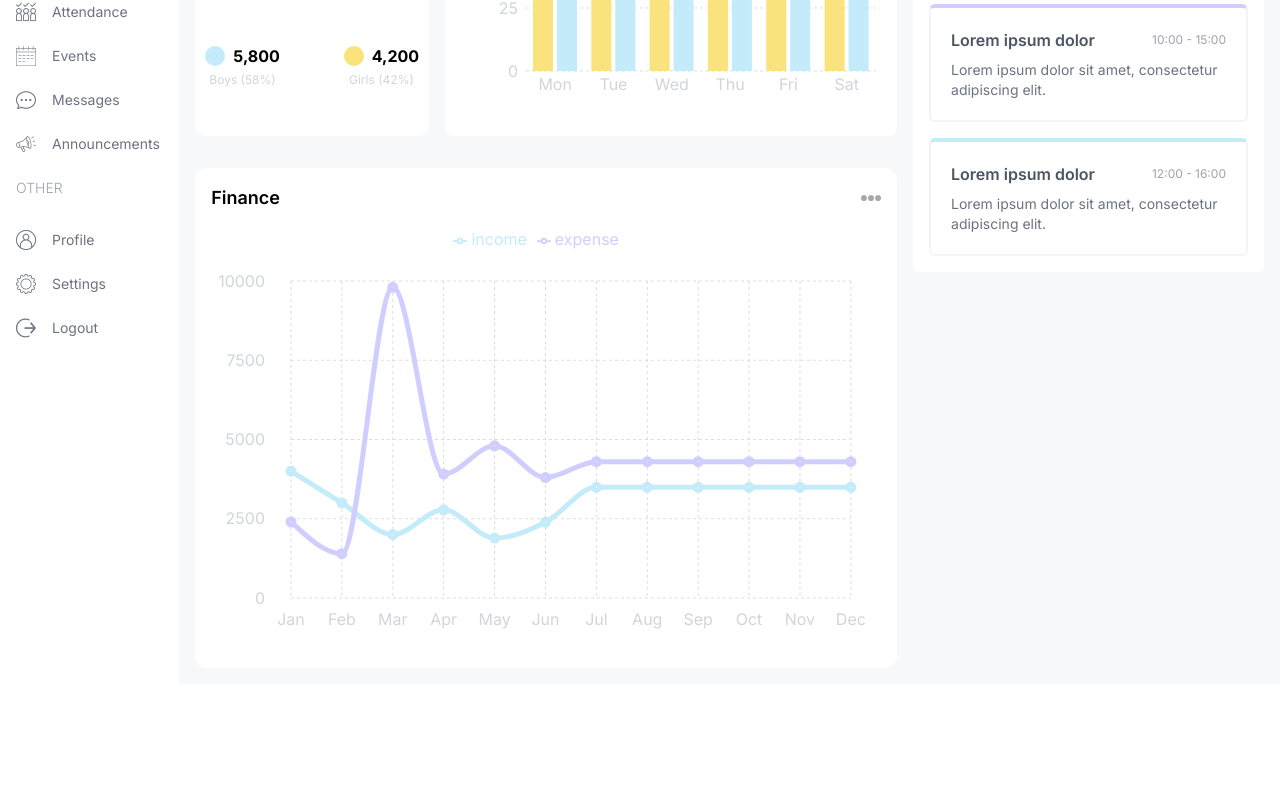
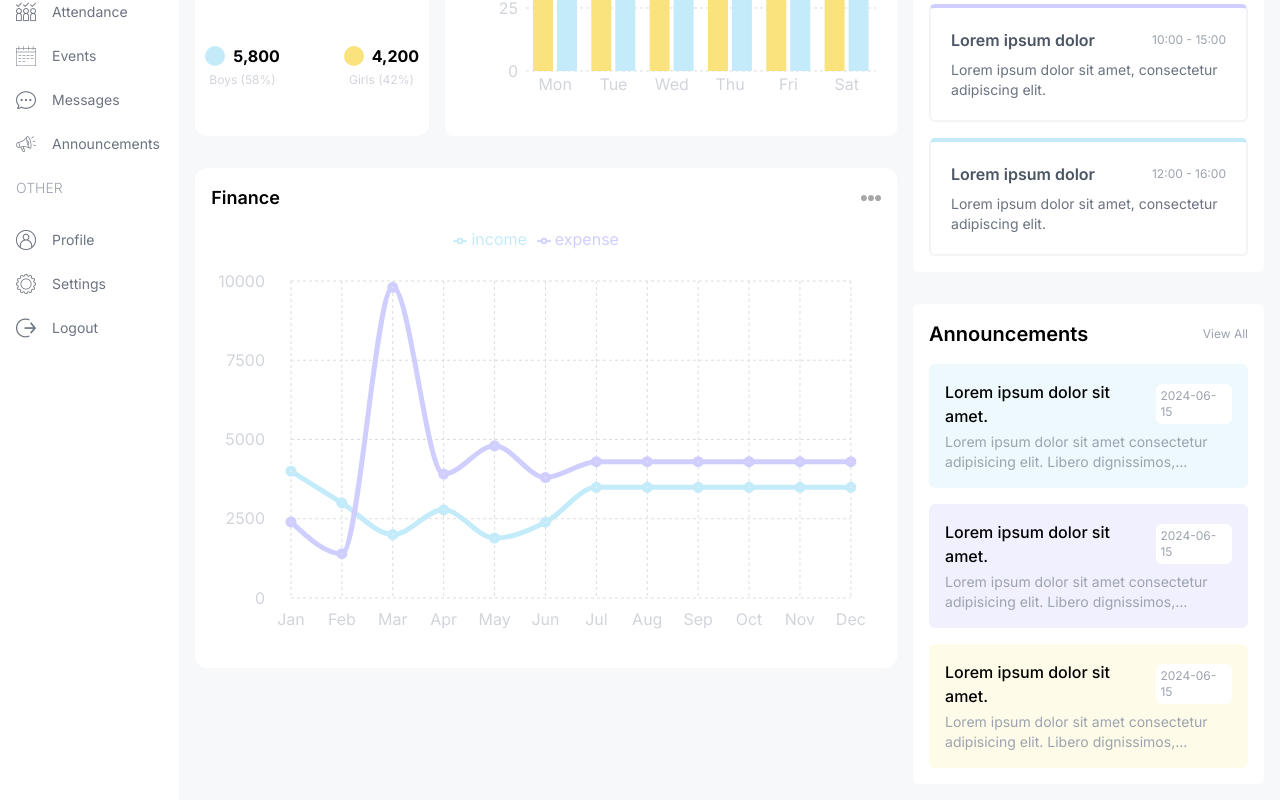
Before and after one commit to muhafs/school-management-system-101, a Next.js app: page /admin in a window 1280 px wide. Shown: the part 570-1370 px from the top of the page. Before the commit the page ends 1254 px from the top, so only its background shows below. Built offline with nearby package versions, Linux system fonts and the light colour scheme.

Commit message:
add announcement card

```diff
--- a/src/app/(dashboard)/admin/page.tsx
+++ b/src/app/(dashboard)/admin/page.tsx
@@ -3,6 +3,7 @@ import AttendanceChart from '@/components/Chart/AttendanceChart'
 import CountChart from '@/components/Chart/CountChart'
 import FinanceChart from '@/components/Chart/FinanceChart'
 import EventCalendar from '@/components/Calendar/EventCalendar'
+import Announcement from '@/components/Announcement'
 
 const AdminPage = () => {
 	return (
@@ -40,6 +41,8 @@ const AdminPage = () => {
 			{/* Right */}
 			<div className="w-full lg:w-1/3 flex flex-col gap-8">
 				<EventCalendar />
+
+				<Announcement />
 			</div>
 		</div>
 	)
--- a/src/app/(dashboard)/layout.tsx
+++ b/src/app/(dashboard)/layout.tsx
@@ -15,7 +15,7 @@ export default function DashboardLayout({ children }: DashboardLayoutProps) {
 				{/* Logo */}
 				<Link href="/" className="flex items-center justify-center gap-2 lg:justify-start">
 					<Image src="/logo.png" alt="Logo" width={32} height={32} />
-					<span className="hidden lg:block">SchoolName</span>
+					<span className="hidden lg:block font-bold">SchoolName</span>
 				</Link>
 
 				{/* Menu */}
--- /dev/null
+++ b/src/components/Announcement.tsx
@@ -0,0 +1,43 @@
+const Announcement = () => {
+	return (
+		<div className="bg-white p-4 rounded-md">
+			{/* Announcement Header */}
+			<div className="flex items-center justify-between mb-4">
+				<h2 className="text-xl font-semibold">Announcements</h2>
+				<span className="text-gray-400 text-xs">View All</span>
+			</div>
+
+			{/* Announcement List */}
+			<div className="flex flex-col gap-4">
+				<div className="bg-mSkyLight rounded-md p-4">
+					<div className="flex items-center justify-between">
+						<h3 className="font-medium">Lorem ipsum dolor sit amet.</h3>
+						<span className="text-xs text-gray-400 bg-white rounded-md p-1">2024-06-15</span>
+					</div>
+
+					<p className="text-sm text-gray-400 mt-1 line-clamp-2">Lorem ipsum dolor sit amet consectetur adipisicing elit. Libero dignissimos, consequuntur error fugit magni alias?</p>
+				</div>
+
+				<div className="bg-mPurpleLight rounded-md p-4">
+					<div className="flex items-center justify-between">
+						<h3 className="font-medium">Lorem ipsum dolor sit amet.</h3>
+						<span className="text-xs text-gray-400 bg-white rounded-md p-1">2024-06-15</span>
+					</div>
+
+					<p className="text-sm text-gray-400 mt-1 line-clamp-2">Lorem ipsum dolor sit amet consectetur adipisicing elit. Libero dignissimos, consequuntur error fugit magni alias?</p>
+				</div>
+
+				<div className="bg-mYellowLight rounded-md p-4">
+					<div className="flex items-center justify-between">
+						<h3 className="font-medium">Lorem ipsum dolor sit amet.</h3>
+						<span className="text-xs text-gray-400 bg-white rounded-md p-1">2024-06-15</span>
+					</div>
+
+					<p className="text-sm text-gray-400 mt-1 line-clamp-2">Lorem ipsum dolor sit amet consectetur adipisicing elit. Libero dignissimos, consequuntur error fugit magni alias?</p>
+				</div>
+			</div>
+		</div>
+	)
+}
+
+export default Announcement
```
